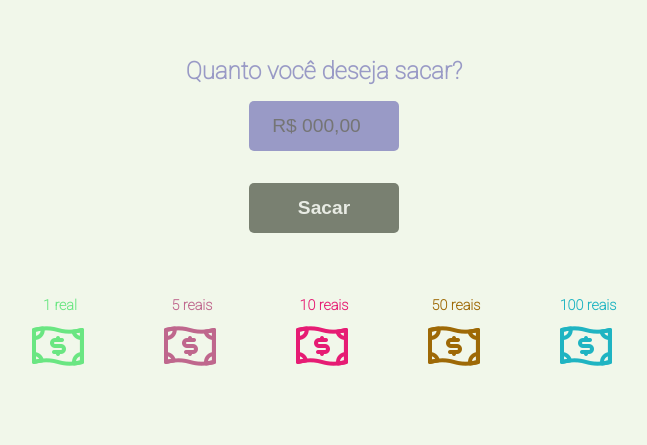
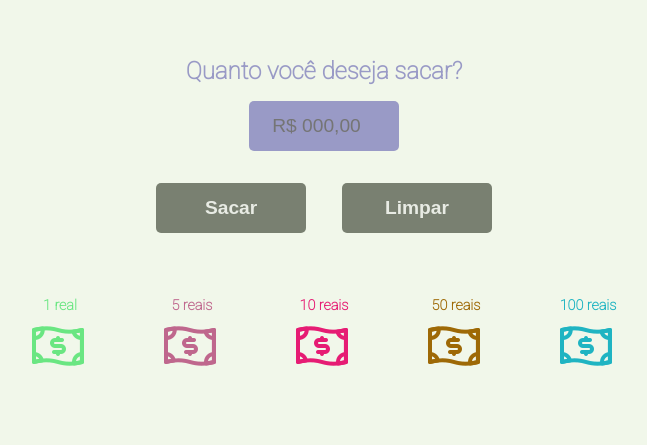
Before and after one commit to guicittadela/saque-otimizado, a plain HTML site: page index.html in a window 1280 px wide. Shown: the part 159-604 px from the top of the page, without its empty margins (316-963 px from the left). Drawn offline with Linux system fonts and the light colour scheme.

Commit message:
add clear button

```diff
--- a/index.html
+++ b/index.html
@@ -21,6 +21,7 @@
             </div>
             <div>
                 <button type="submit" onclick="sacar()" id="btn">Sacar</button>
+                <button onclick="limpar()" id="btn">Limpar</button>
             </div>
         <div id="notas">
             <div class="nota-valor" id="nota1">
```
